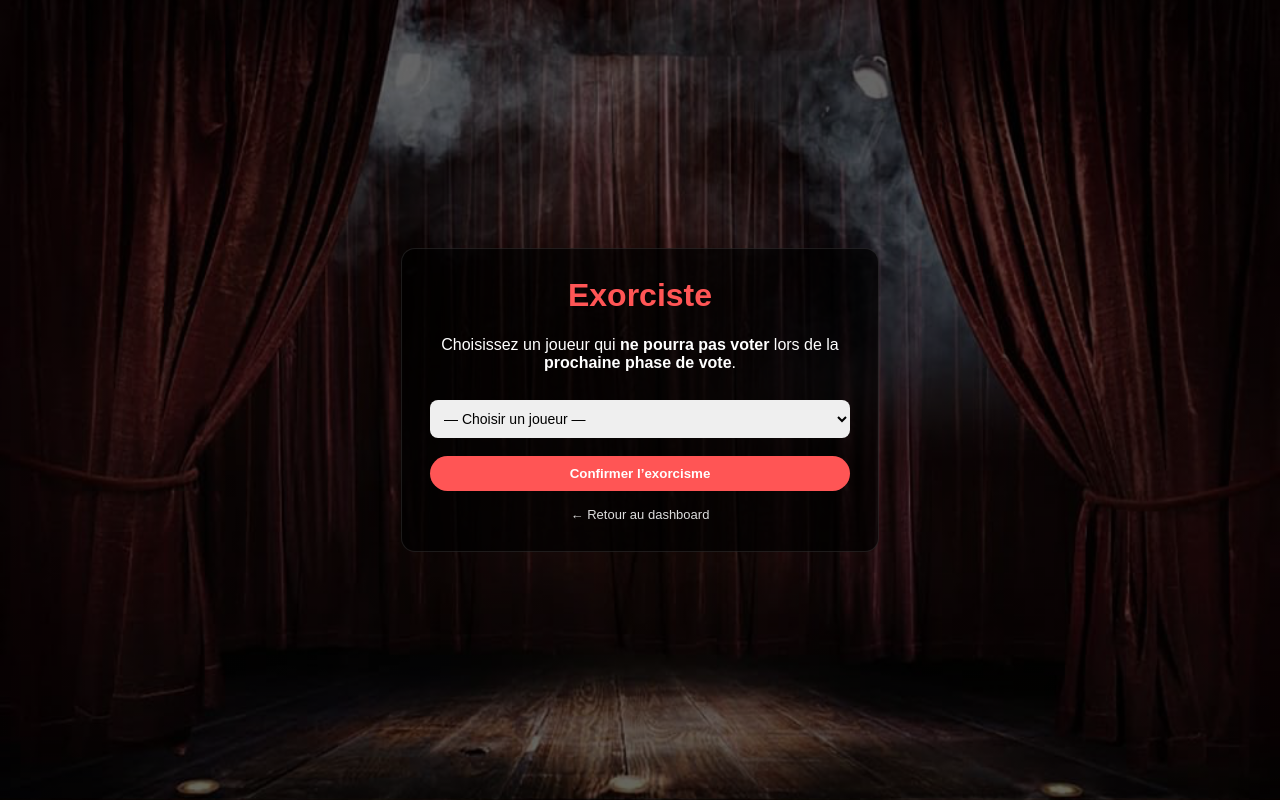
After one commit to matmnsy/MGPR, a Flask app: page /admin/exorciste in a window 1280 px wide. The commit adds this page. Run offline with Flask 3, Linux system fonts and the light colour scheme; the visitor is signed in with stand-in values (Sample User, id 1).

Commit message:
exorciste

```diff
--- a/app.py
+++ b/app.py
@@ -46,6 +46,7 @@ def api_spectator_state():
 
 # Joueurs (1 à 12)
 joueurs = [str(i) for i in range(1, 13)]
+exorcised_player = None
 
 # === LISTE DES RÔLES DE BASE ===
 base_roles = [
@@ -220,6 +221,10 @@ def vote_page(votant):
     if votant in eliminated_players:
         already_sent = player_has_last_will(votant)
         return render_template("eliminated.html", votant=votant, already_sent=already_sent)
+        # Joueur exorcisé : ne peut pas voter ce tour
+    if exorcised_player == votant and admin_started:
+        return render_template("waiting.html", votant=votant, role=None)
+
 
     if not admin_started:
         # 1 entrée par joueur (donc 12 icônes, dont 3 démons)
@@ -300,9 +305,11 @@ def vote(votant, cible):
     if cible in eliminated_players:
         return redirect(url_for("vote_page", votant=votant))
 
-
     if votant in joueurs_ayant_vote:
         return redirect(url_for("vote_page", votant=votant))
+
+    if exorcised_player == votant:
+        return "Vous êtes exorcisé et ne pouvez pas voter ce tour.", 403
 
     joueur_vote_pour[votant] = cible
     votes[cible] += 1
@@ -423,13 +430,11 @@ def reset_all():
 
 
 def reset_round_keep_eliminated():
-    """
-    Prochaine nuit : on garde les éliminés et les messages,
-    mais on ferme la phase de vote et on remet les votes à zéro.
-    """
-    global admin_started
+    global admin_started, exorcised_player
     reset_votes_only()
     admin_started = False
+    exorcised_player = None   # l’exorcisme ne dure qu’un tour
+
 
 # -----------------------------------------------------
 # ADMIN
@@ -712,6 +717,23 @@ def dead_message(joueur):
         already_sent=already_sent,
     )
 
+@app.route("/admin/exorciste", methods=["GET", "POST"])
+@admin_required
+def admin_exorciste():
+    global exorcised_player
+
+    if request.method == "POST":
+        joueur = request.form.get("joueur")
+        if joueur in joueurs:
+            exorcised_player = joueur
+        return redirect(url_for("admin_dashboard"))
+
+    return render_template(
+        "admin_exorciste.html",
+        joueurs=joueurs,
+        exorcised_player=exorcised_player,
+        eliminated_players=eliminated_players
+    )
 
 # -----------------------------------------------------
 # NÉCROMANCIEN : VUE DES MESSAGES RÉVÉLÉS
--- a/templates/admin_dashboard.html
+++ b/templates/admin_dashboard.html
@@ -210,6 +210,8 @@
       <a class="btn secondary" href="{{ url_for('admin_couple') }}">Couple maudit</a>
       <a class="btn secondary" href="{{ url_for('admin_necro_chat') }}">Nécro – messages</a>
       <a class="btn secondary" href="{{ url_for('admin_logout') }}">Logout</a>
+      <a class="btn secondary" href="{{ url_for('admin_exorciste') }}">Exorciste</a>
+
 
       <!-- TOUJOURS EN DERNIER -->
       <a class="btn btn-danger btn-new-game"
--- /dev/null
+++ b/templates/admin_exorciste.html
@@ -0,0 +1,114 @@
+<!doctype html>
+<html lang="fr">
+<head>
+  <meta charset="utf-8">
+  <title>Admin — Exorciste</title>
+  <meta name="viewport" content="width=device-width, initial-scale=1">
+
+  <style>
+    body {
+      margin: 0;
+      font-family: Arial, sans-serif;
+      background:
+        linear-gradient(rgba(0,0,0,0.6), rgba(0,0,0,0.6)),
+        url("{{ url_for('static', filename='fond.png') }}") center/cover no-repeat;
+      color: #fff;
+      min-height: 100vh;
+      display: flex;
+      align-items: center;
+      justify-content: center;
+    }
+
+    .box {
+      background: rgba(0,0,0,0.7);
+      padding: 28px;
+      border-radius: 14px;
+      max-width: 420px;
+      width: 90%;
+      text-align: center;
+      border: 1px solid rgba(255,255,255,0.1);
+    }
+
+    h1 {
+      margin-top: 0;
+      color: #ff5555;
+    }
+
+    select {
+      width: 100%;
+      padding: 10px;
+      border-radius: 8px;
+      border: none;
+      margin-top: 12px;
+      font-size: 14px;
+    }
+
+    .btn {
+      margin-top: 18px;
+      padding: 10px 16px;
+      border-radius: 999px;
+      border: none;
+      background: #ff5555;
+      color: #fff;
+      font-weight: bold;
+      cursor: pointer;
+      width: 100%;
+    }
+
+    .info {
+      margin-top: 12px;
+      font-size: 13px;
+      color: #ccc;
+    }
+
+    .back {
+      margin-top: 16px;
+      display: inline-block;
+      font-size: 13px;
+      color: #ddd;
+      text-decoration: none;
+    }
+  </style>
+</head>
+
+<body>
+
+<div class="box">
+  <h1>Exorciste</h1>
+
+  <p>
+    Choisissez un joueur qui <strong>ne pourra pas voter</strong>
+    lors de la <strong>prochaine phase de vote</strong>.
+  </p>
+
+  <form method="post">
+    <select name="joueur" required>
+      <option value="">— Choisir un joueur —</option>
+      {% for j in joueurs %}
+        {% if j not in eliminated_players %}
+          <option value="{{ j }}"
+            {% if exorcised_player == j %}selected{% endif %}>
+            Joueur {{ j }}
+          </option>
+        {% endif %}
+      {% endfor %}
+    </select>
+
+    <button class="btn" type="submit">
+      Confirmer l’exorcisme
+    </button>
+  </form>
+
+  {% if exorcised_player %}
+    <div class="info">
+      Joueur {{ exorcised_player }} est actuellement exorcisé.
+    </div>
+  {% endif %}
+
+  <a class="back" href="{{ url_for('admin_dashboard') }}">
+    ← Retour au dashboard
+  </a>
+</div>
+
+</body>
+</html>
```
